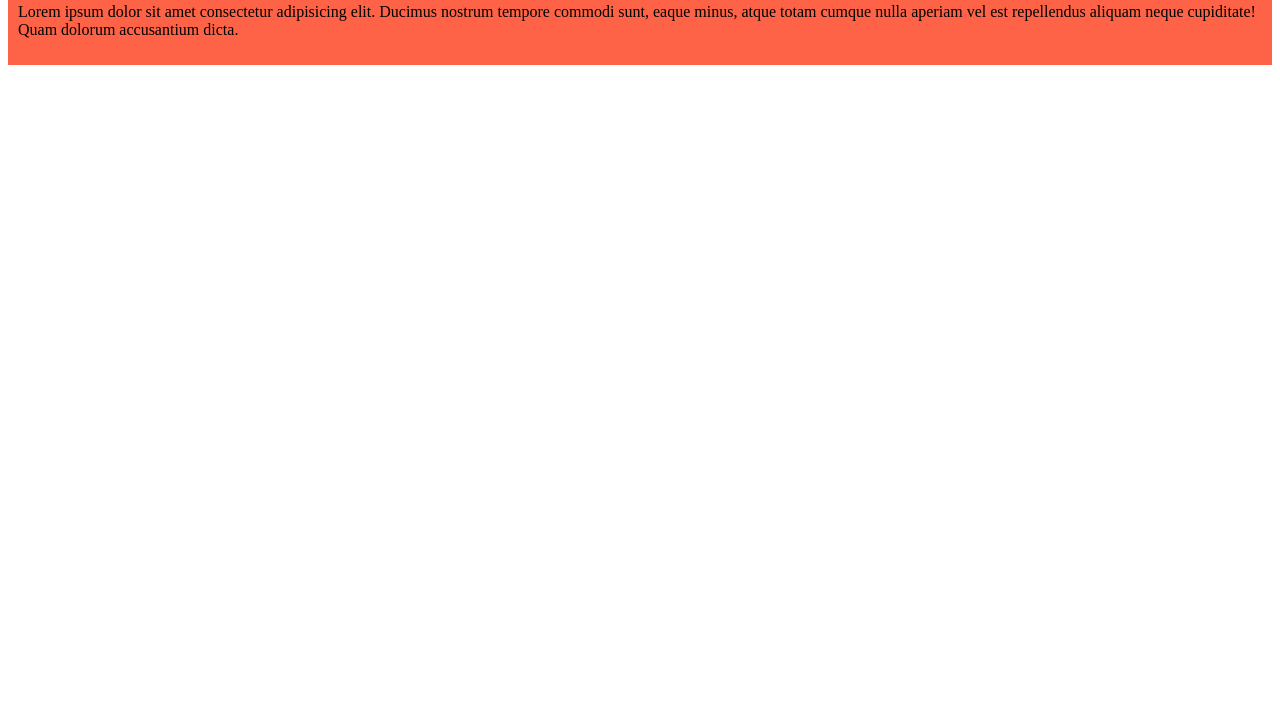
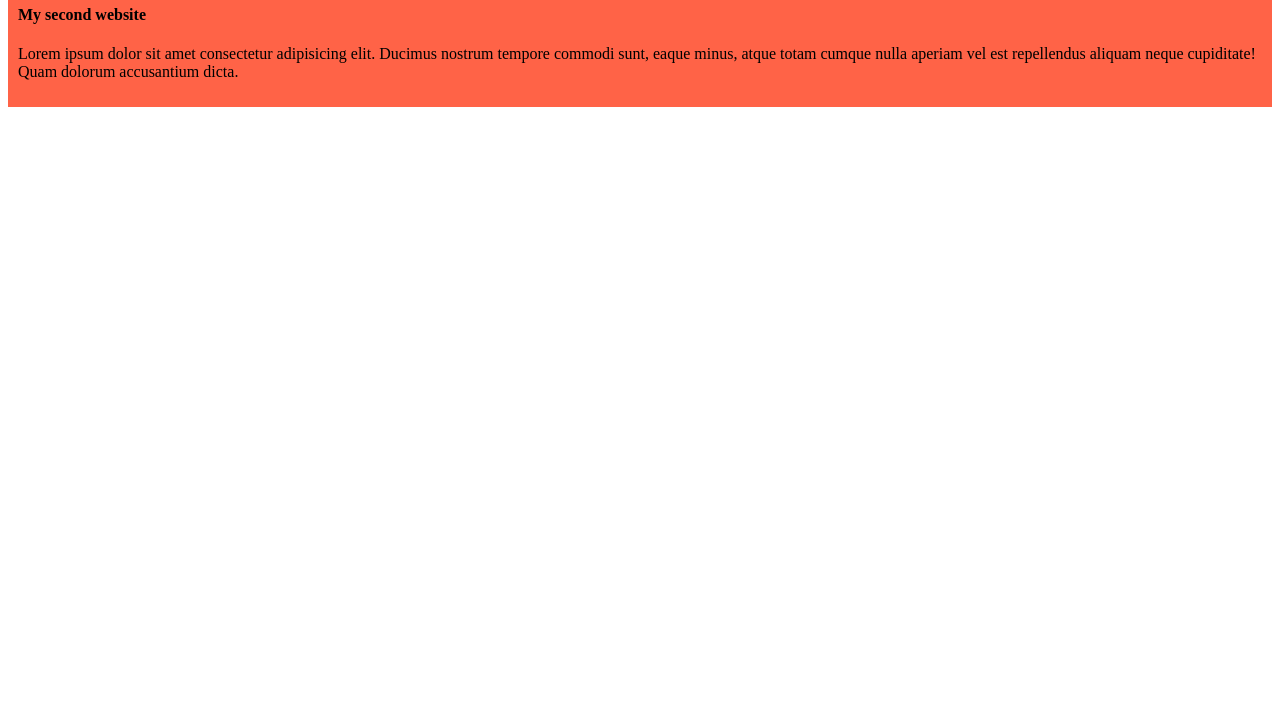
Before and after one commit to jui-9545/my-simple--website, a plain HTML site: page index.html in a window 1280 px wide. Shown: the part 74-800 px from the top of the page. Drawn offline with Linux system fonts and the light colour scheme.

Commit message:
My second website

```diff
--- a/index.html
+++ b/index.html
@@ -9,6 +9,7 @@
 <body>
      <div>
         <h3>My first website</h3>
+        <h4>My second website</h4>
         <p>Lorem ipsum dolor sit amet consectetur adipisicing elit. Ducimus nostrum tempore commodi sunt, eaque minus, atque totam cumque nulla aperiam vel est repellendus aliquam neque cupiditate! Quam dolorum accusantium dicta.</p>
      </div>
 </body>
```
